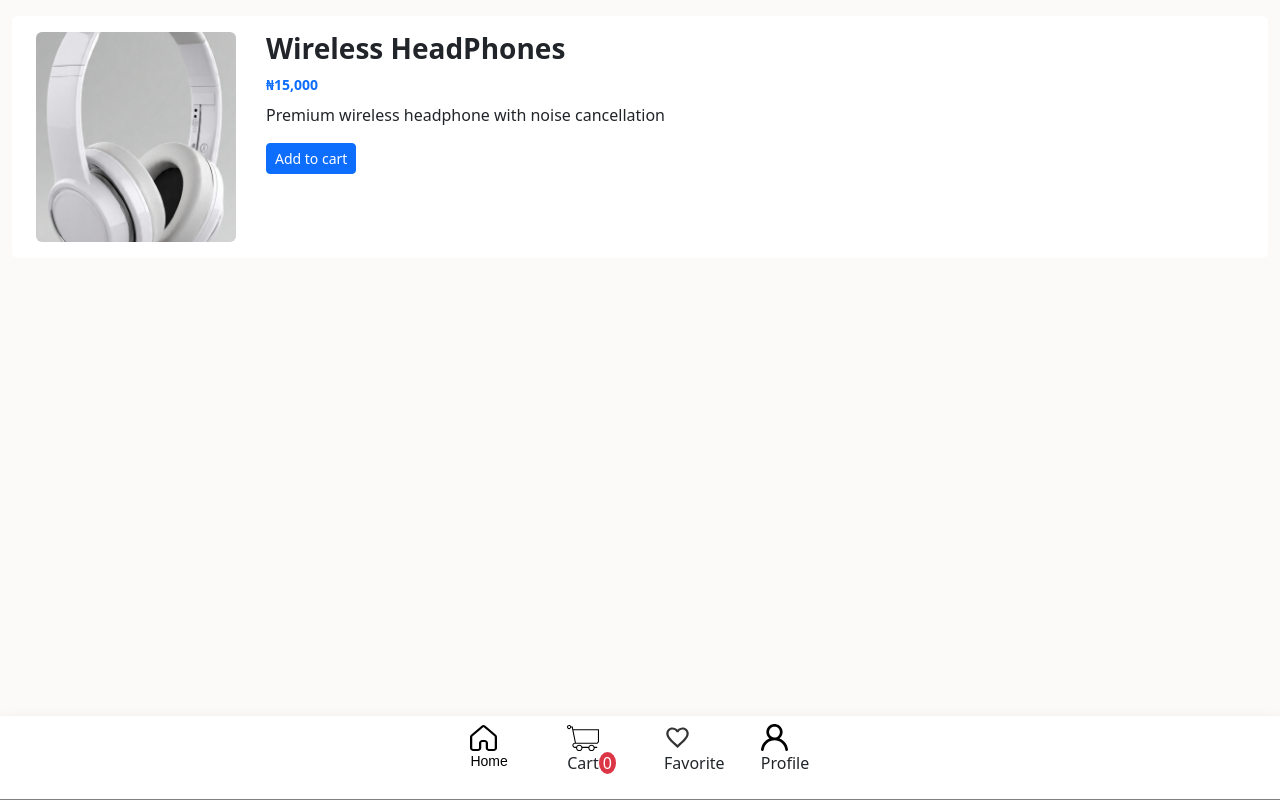
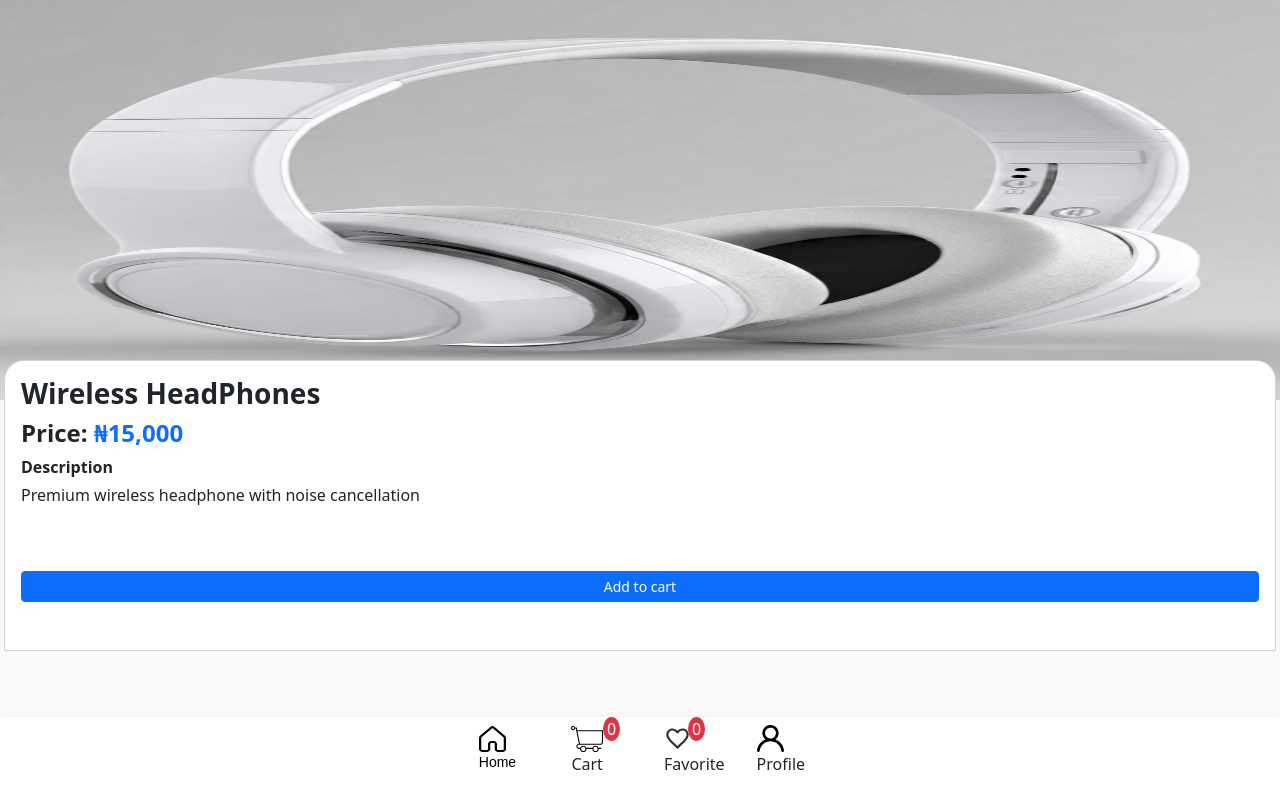
Before and after one commit to ighoyotaumukoro/oyowe-e-commerce, a React (Vite) app: page /products/1 in a window 1280 px wide. Built offline with nearby package versions, Linux system fonts and the light colour scheme.

Commit message:
Adjusted product details page

```diff
--- a/src/App.css
+++ b/src/App.css
@@ -1,10 +1,3 @@
-.navbar{
-  padding-top : 10px;
-  padding-bottom : 10px;
-  border-bottom: 1px solid grey;
-  max-width: 100%;
-
-}
 
 .navbar-brand{
   text-decoration: none;
@@ -33,17 +26,6 @@ color:red;
 }
 
 
-/* .login, .signup{
-  padding: 5px;
-  text-decoration: none;
-  color: rgb(12, 12, 12);
-  font-family: Arial;
-  color: #fff;
-  border-radius: 3px;
-  font-size: 12px;
-} */
-
-
 .welcome, .sub{
   font-family: Arial;
   text-align: center;
@@ -55,10 +37,6 @@ color:red;
   margin-top: 50px;
 }
 
-
-/* .welcome{
-  font-size: 22px;
-} */
 
 .sub{
   font-size: 12px;
@@ -77,9 +55,6 @@ color:red;
 }
 
 
-.page-title{
-  font-weight: bolder !important;
-}
 .form-input{
 
   width: 100%;
@@ -98,12 +73,7 @@ flex-wrap: wrap;
 .product-name{
   font-size: 12px;
   text-wrap: wrap !important;
-}
 
-
-
-.product-des{
-  font-size: 12px;
 }
 .checkout-item-name{
   font-size: 14px;
@@ -116,10 +86,6 @@ flex-wrap: wrap;
   font-size: 14px;
 }
 
-.product-image{
-  width:130px !important;
-  height: 180px !important;
-}
 
 .cart-image{
   width:80px !important;
--- a/src/components/Navbar.jsx
+++ b/src/components/Navbar.jsx
@@ -3,18 +3,28 @@ import { Container, Nav, NavDropdown, Form, Button } from "react-bootstrap";
 import { useContext, useState } from "react";
 import { AuthContext } from "../context/AuthContext";
 import { useCart } from "../context/CartContext";
+import { useWishlist } from "../context/WishlistContext";
 import { product } from "../data/products";
 
 export default function Navbar() {
   const { user, logout } = useContext(AuthContext);
   const { addToCart, cartItems } = useCart();
+  const { addToWishlist, wishlistItems } = useWishlist();
   const productInCart = cartItems.find((item) => item.id === product.id);
   const totalItems = cartItems.reduce(
     (total, item) => total + item.quantity,
     0,
   );
+
+  const productInWishlist = wishlistItems.find(
+    (item) => item.id === product.id,
+  );
+  const totalWishlist = wishlistItems.reduce(
+    (total, item) => total + item.quantity,
+    0,
+  );
   return (
-    <Nav className=" container-fluid fixed-bottom navbar border-none bg-white mx-auto  shadow py-2">
+    <Nav className="container-fluid fixed-bottom navbar border-none bg-white shadow py-2">
       <div className="navbar-container row d-flex g-5 mx-auto align-content-around">
         <div className="col-3">
           <Link to="/" className="home ">
@@ -52,7 +62,7 @@ export default function Navbar() {
           <p>
             Cart
             <span
-              className="bg-danger text-white px-1 py-0"
+              className=" position-absolute top-0 bg-danger text-white px-1 py-0"
               style={{ borderRadius: "50%" }}
             >
               {totalItems}
@@ -84,7 +94,15 @@ export default function Navbar() {
               </defs>
             </svg>
           </Link>
-          <p className="">Favorite</p>
+          <p className="">
+            Favorite
+            <span
+              className="position-absolute top-0 ms-4 bg-danger text-white px-1 py-0"
+              style={{ borderRadius: "50%" }}
+            >
+              {totalWishlist}
+            </span>
+          </p>
         </div>
 
         <div className="col-3">
--- a/src/components/Pages/Checkout.jsx
+++ b/src/components/Pages/Checkout.jsx
@@ -4,6 +4,23 @@ import { Link } from "react-router-dom";
 export default function Checkout() {
   const { getCartItemsWithProducts } = useCart();
   const cartItems = getCartItemsWithProducts();
+
+  if (cartItems.length === 0) {
+    return (
+      <>
+      <Link to="/" className="navbar-brand">
+        <img
+          src="/HJYG4683.PNG"
+          className="m-2 nav-logo img-fluid position-absolute top-0 "
+        />
+      </Link>
+      <div className="container text-center mt-5">
+        <h1 className="mt-4 text-dark">Checkout</h1>
+        <p className="card card-body border-0 shadow-sm p-5 mt-5 fw-bold  text-dark">Your Cart is empty☹</p>
+      </div>
+      </>
+    );
+  }
   return (
     <>
       <Link to="/" className="navbar-brand">
--- a/src/components/Pages/HomePage.jsx
+++ b/src/components/Pages/HomePage.jsx
@@ -86,11 +86,12 @@ export default function HomePage() {
           </div>
         </div>
         <div className="row my-2">
-          <div className="col-7">
+          <div className="">
             <input
               type="text"
               className="bg-white text-muted border-0 py-2 ps-2 rounded-3 ms-3"
               placeholder="Search"
+              style={{ width: "80%" }}
             />
           </div>
           <svg
--- a/src/components/Pages/ProductDetails.jsx
+++ b/src/components/Pages/ProductDetails.jsx
@@ -32,36 +32,34 @@ export default function ProductDetails() {
     0,
   );
   return (
-    <div className="page rounded-3">
+    <div className="page">
+      <div className="container-fluid p-0">
 
-      <div className="container-fluid">
-        <div
-          className="product-detail mt-3 bg-white py-3 ps-4 rounded-2"
-          style={{ display: "flex", gap: "30px" }}
-        >
-          <div className="product-detail-image">
           <img
             src={product.image}
-              className="product-image rounded-2"
+            className="img-fluid product-image w-100 d-block"
             alt="product-name"
-              style={{ width: "200px", height: "210px", objectFit: "cover" }}
+            style={{height:"50vh"}}
           />
-          </div>
-          <div className="product-detail-content" style={{}}>
-            <h3 className="product-name fw-bolder">{product.name}</h3>
-            <p className="product-price mb-0 text-primary fw-bold mb-2">
-              ₦{product.price}
+
+        <div className="card card-body pb-5 product-detail-content mx-1" style={{marginTop:"-5vh", borderRadius:"20px 20px 0px 0px"}}>
+          <h3 className="h3 product-name fw-bolder">{product.name}</h3>
+          <p className="product-price mb-0 text-primary fw-bold mb-2 h4">
+          <span className="fw-semibold text-dark"> Price: </span>₦{product.price}
           </p>
+          <p className="mb-1 fw-semibold">Description</p>
           <p className="product-des mt-0">{product.description}</p>
           <button
-              className="btn btn-sm btn-primary"
-              onClick={() => {addToCart(product.id); alert("Added to cart")}}
+            className="mt-5 btn btn-sm btn-primary"
+            onClick={() => {
+              addToCart(product.id);
+              alert("Added to cart");
+            }}
           >
             Add to cart
           </button>
         </div>
       </div>
     </div>
-    </div>
   );
 }
--- a/src/components/Pages/Profile.jsx
+++ b/src/components/Pages/Profile.jsx
@@ -59,8 +59,9 @@ export default function Profile() {
           </p>
         </div>
         <div className="row d-flex mx-auto mt-1">
+          <Link to="/favorite" className="favorite text-decoration-none">
           <p className="text-dark">
-            <Link to="/favorite" className="favorite">
+
               <svg
                 className="mb-0"
                 width="27"
@@ -82,9 +83,10 @@ export default function Profile() {
                   </clipPath>
                 </defs>
               </svg>
-            </Link>
+
             <span className="ms-2 fw-bold">Wishlist</span>
           </p>
+          </Link>
         </div>
         <div className="row d-flex mx-auto mt-1">
           <Link to="/checkout" className="cart">
--- a/src/data/products.js
+++ b/src/data/products.js
@@ -5,6 +5,7 @@ export const product=[
     price: "15,000",
     image:"/IMG_E6516.JPG",
     description:"Premium wireless headphone with noise cancellation",
+    category:"Gaming"
   },
 
    {
@@ -13,6 +14,7 @@ export const product=[
     price: "2,500,000",
     image:"/IMG_6512.JPG",
     description:"RAM 8GB, storage 256GB, iOS 26 wit Apple intelligence built-in",
+    catergory: "Phones"
   },
 
    {
@@ -21,6 +23,7 @@ export const product=[
     price: "20,500",
     image:"/IMG_E6514.JPG",
     description:"Apple airpods with USB-C charging case. Seamless pairing with iphone/ipad/Mac",
+     category:"Gaming"
   },
 
    {
@@ -29,6 +32,7 @@ export const product=[
     price: "150,000",
     image:"/IMG_6517.PNG",
     description:"Dimensity 8200 ultra, 12GB RAM, 512GB storage. Techno current camera king and best seller in Nigeria",
+    catergory: "Phones"
   },
 
    {
@@ -37,6 +41,7 @@ export const product=[
     price: "900,800",
     image:"/IMG_E6518.JPG",
     description:"10.9 inch Liquid Retina display, A14 Bionic chip, USB-C, 56GB storage",
+    catergory: "Phones"
   },
 
    {
@@ -45,6 +50,7 @@ export const product=[
     price: "234,000",
     image:"/IMG_6513.PNG",
     description:"RAM 4GB, storage 128GB , Glass back.",
+    catergory: "Phones"
   },
 ]
 
```
Lines whose indentation alone changed are shown as unchanged.
